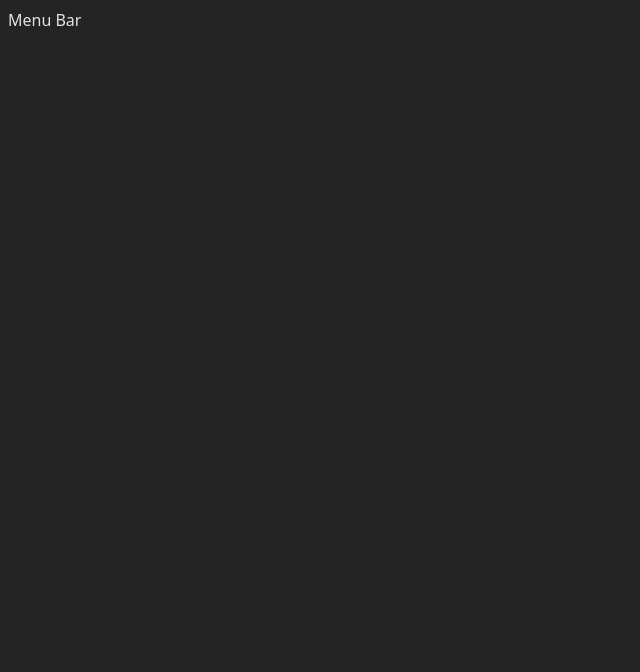
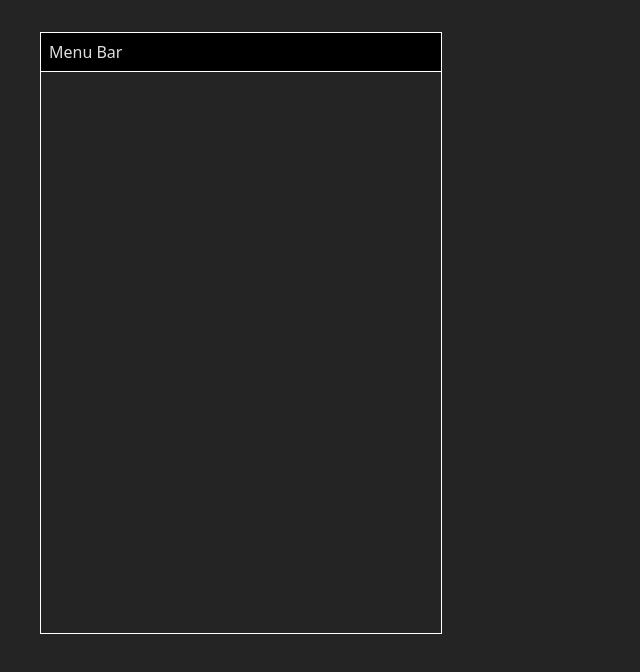
Before and after one commit to jacquikeating/wurm-buddy, a React (Vite) app: page / in a window 1280 px wide. Shown: the top 672 px of the page, without its empty margins (0-640 px from the left). Built offline with nearby package versions, Linux system fonts and the light colour scheme.

Commit message:
Initial container styles

```diff
--- a/src/index.css
+++ b/src/index.css
@@ -1,7 +1,5 @@
 :root {
   font-family: system-ui, Avenir, Helvetica, Arial, sans-serif;
-  line-height: 1.5;
-  font-weight: 400;
 
   color: rgba(255, 255, 255, 0.87);
   background-color: #242424;
@@ -11,3 +9,25 @@
   -webkit-font-smoothing: antialiased;
   -moz-osx-font-smoothing: grayscale;
 }
+
+.container {
+  width: 400px;
+  height: 600px;
+  border: 1px solid white;
+  margin: 2rem;
+}
+
+nav {
+  border-bottom: 1px solid white;
+  width: calc(400px - 1rem);
+  display: flex;
+  align-items: center;
+  padding: 0.5rem;
+  position: absolute;
+  background: black;
+}
+
+main {
+  width: 100%;
+  height: 100%;
+}
```
